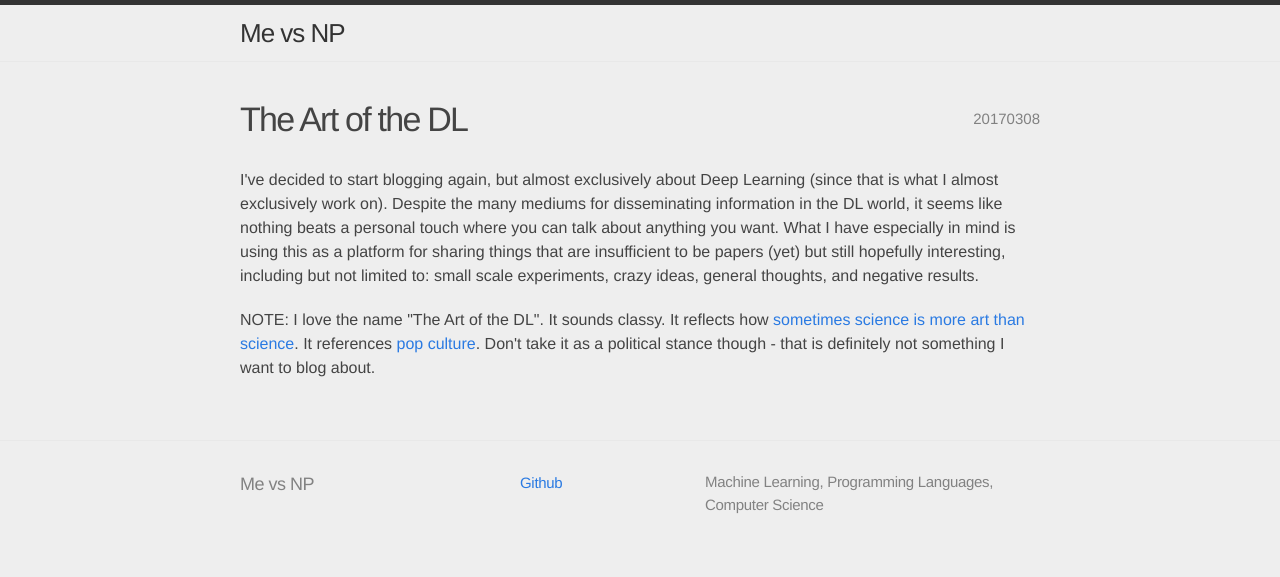
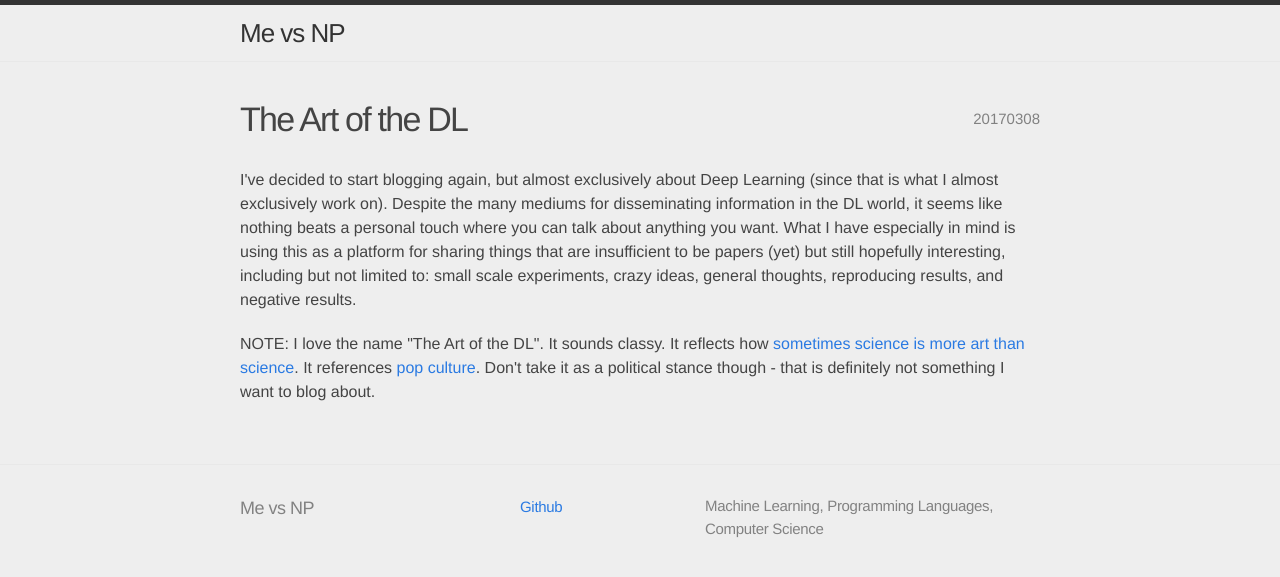
Before and after one commit to diogo149/diogo149.github.io, a Jekyll site: the page built from _posts/2017-03-08-art-of-the-dl.html, in a window 1280 px wide. Shown: the top 577 px of the page. Built offline with Jekyll 4.4.1, drawn with Linux system fonts in a browser that asks for light colours.

Commit message:
edit blog post

```diff
--- a/_org/_posts/2017-03-08-art-of-the-dl.org
+++ b/_org/_posts/2017-03-08-art-of-the-dl.org
@@ -9,6 +9,6 @@ categories:
 ---
 #+END_EXPORT
 
-I've decided to start blogging again, but almost exclusively about Deep Learning (since that is what I almost exclusively work on). Despite the many mediums for disseminating information in the DL world, it seems like nothing beats a personal touch where you can talk about anything you want. What I have especially in mind is using this as a platform for sharing things that are insufficient to be papers (yet) but still hopefully interesting, including but not limited to: small scale experiments, crazy ideas, general thoughts, and negative results.
+I've decided to start blogging again, but almost exclusively about Deep Learning (since that is what I almost exclusively work on). Despite the many mediums for disseminating information in the DL world, it seems like nothing beats a personal touch where you can talk about anything you want. What I have especially in mind is using this as a platform for sharing things that are insufficient to be papers (yet) but still hopefully interesting, including but not limited to: small scale experiments, crazy ideas, general thoughts, reproducing results, and negative results.
 
 NOTE: I love the name "The Art of the DL". It sounds classy. It reflects how [[https://www.youtube.com/watch?v=W5JqB6e5QwU][sometimes science is more art than science]]. It references [[https://www.amazon.com/Trump-Art-Deal-Donald-J/dp/0399594493][pop culture]]. Don't take it as a political stance though - that is definitely not something I want to blog about.
--- a/_posts/2017-03-08-art-of-the-dl.html
+++ b/_posts/2017-03-08-art-of-the-dl.html
@@ -6,7 +6,7 @@ categories:
 ---
 
 <p>
-I've decided to start blogging again, but almost exclusively about Deep Learning (since that is what I almost exclusively work on). Despite the many mediums for disseminating information in the DL world, it seems like nothing beats a personal touch where you can talk about anything you want. What I have especially in mind is using this as a platform for sharing things that are insufficient to be papers (yet) but still hopefully interesting, including but not limited to: small scale experiments, crazy ideas, general thoughts, and negative results.
+I've decided to start blogging again, but almost exclusively about Deep Learning (since that is what I almost exclusively work on). Despite the many mediums for disseminating information in the DL world, it seems like nothing beats a personal touch where you can talk about anything you want. What I have especially in mind is using this as a platform for sharing things that are insufficient to be papers (yet) but still hopefully interesting, including but not limited to: small scale experiments, crazy ideas, general thoughts, reproducing results, and negative results.
 </p>
 
 <p>
```
